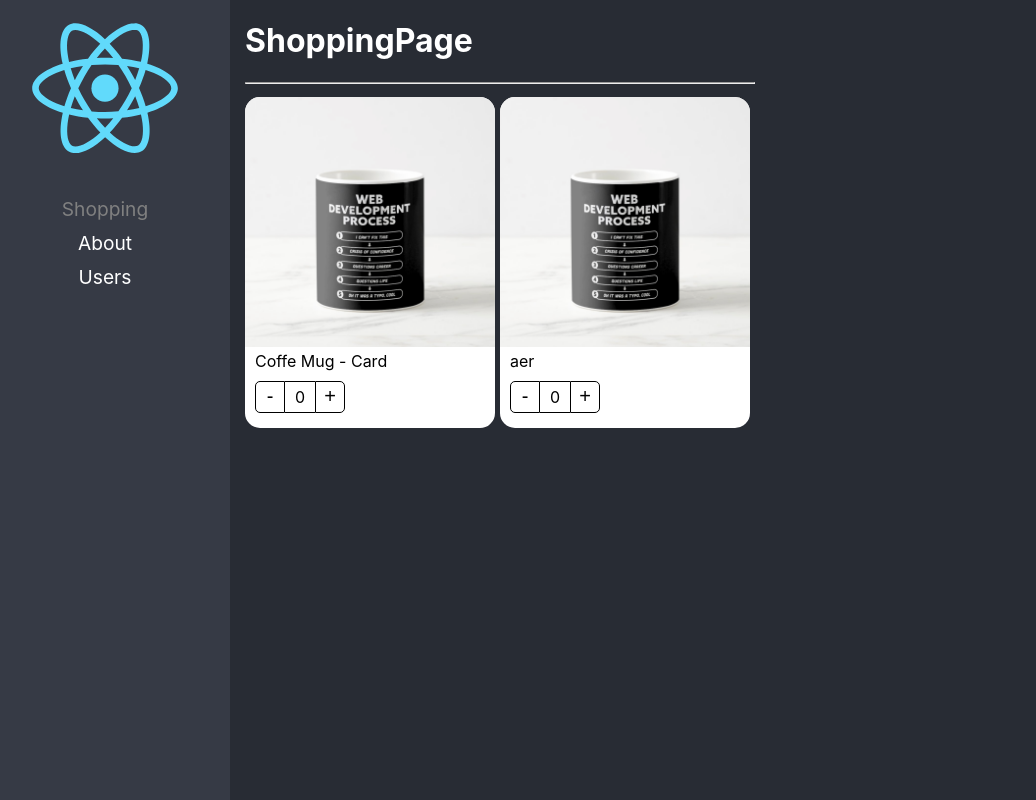
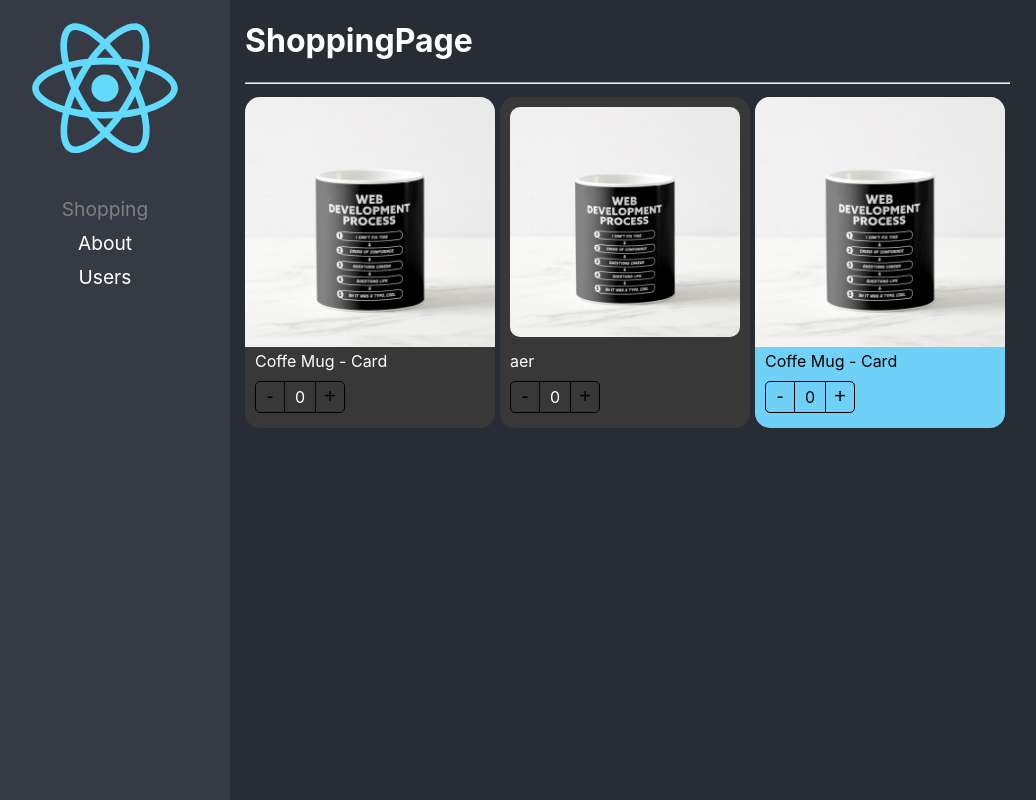
Before and after one commit to asepulvedaSMU/react-compound-component, a React (Create React App) app: page /home in a window 1280 px wide. Shown: the whole page, without its empty margins (20-1056 px from the left). Built offline with nearby package versions, Linux system fonts and the light colour scheme.

Commit message:
component extend styles ready

```diff
--- a/src/02-component-pattern/components/ProductButtons.tsx
+++ b/src/02-component-pattern/components/ProductButtons.tsx
@@ -2,7 +2,11 @@ import { useContext } from 'react';
 import { ProductContext } from './ProductCard';
 import styles from '../styles/styles.module.css';
 
-export const ProductButtons = () => {
+export interface Props {
+  className?: string;
+}
+
+export const ProductButtons = ({ className }: Props) => {
   const { increaseBy, counter } = useContext(ProductContext);
   return (
     <div className={styles.buttonsContainer}>
--- a/src/02-component-pattern/components/ProductCard.tsx
+++ b/src/02-component-pattern/components/ProductCard.tsx
@@ -1,18 +1,18 @@
 import styles from '../styles/styles.module.css';
 import { useProduct } from '../hooks/useProduct';
-import { createContext } from 'react';
-import {
-  ProductCardProps,
-  ProductContextProps,
-} from '../interfaces/interfaces';
-import { ProductTitle } from './ProductTitle';
-import { ProductImage } from './ProductImage';
-import { ProductButtons } from './ProductButtons';
+import { createContext, CSSProperties, ReactElement } from 'react';
+import { Product, ProductContextProps } from '../interfaces/interfaces';
 
+export interface Props {
+  product: Product;
+  children?: ReactElement | ReactElement[];
+  className?: string;
+  style?: CSSProperties;
+}
 export const ProductContext = createContext({} as ProductContextProps);
 const { Provider } = ProductContext;
 
-export const ProductCard = ({ product, children }: ProductCardProps) => {
+export const ProductCard = ({ product, children, className, style }: Props) => {
   const { counter, increaseBy } = useProduct();
 
   return (
@@ -23,10 +23,12 @@ export const ProductCard = ({ product, children }: ProductCardProps) => {
         product,
       }}
     >
-      <div className={styles.productCard}>{children}</div>
+      <div
+        className={`${styles.productCard} ${className}`}
+        style={style}
+      >
+        {children}
+      </div>
     </Provider>
   );
 };
-ProductCard.Title = ProductTitle;
-ProductCard.Image = ProductImage;
-ProductCard.Buttons = ProductButtons;
--- a/src/02-component-pattern/components/ProductImage.tsx
+++ b/src/02-component-pattern/components/ProductImage.tsx
@@ -2,8 +2,11 @@ import { useContext } from 'react';
 import { ProductContext } from './ProductCard';
 import noImage from '../assets/no-image.jpg';
 import styles from '../styles/styles.module.css';
-
-export const ProductImage = ({ img = '' }) => {
+export interface Props {
+  img?: string;
+  className?: string;
+}
+export const ProductImage = ({ img, className }: Props) => {
   const { product } = useContext(ProductContext);
   let imgShow: string;
 
@@ -16,7 +19,7 @@ export const ProductImage = ({ img = '' }) => {
   }
   return (
     <img
-      className={styles.productImg}
+      className={`${styles.productImg} ${className}`}
       src={imgShow}
       alt='ProductImage'
     />
--- a/src/02-component-pattern/components/ProductTitle.tsx
+++ b/src/02-component-pattern/components/ProductTitle.tsx
@@ -1,12 +1,16 @@
 import { useContext } from 'react';
 import styles from '../styles/styles.module.css';
 import { ProductContext } from './ProductCard';
+export interface Props {
+  title?: string;
+  className?: string;
+}
 
-export const ProductTitle = ({ title }: { title?: string }) => {
+export const ProductTitle = ({ title, className }: Props) => {
   const { product } = useContext(ProductContext);
 
   return (
-    <span className={styles.productDescription}>
+    <span className={`${styles.productDescription} ${className}`}>
       {title ? title : product.title}
     </span>
   );
--- a/src/02-component-pattern/pages/ShoppingPage.tsx
+++ b/src/02-component-pattern/pages/ShoppingPage.tsx
@@ -1,3 +1,4 @@
+import '../styles/custom-styles.css';
 import {
   ProductButtons,
   ProductCard,
@@ -21,15 +22,38 @@ export const ShoppingPage = () => {
           flexWrap: 'wrap',
         }}
       >
-        <ProductCard product={product}>
+        <ProductCard
+          product={product}
+          className='bg-dark text-white'
+        >
           <ProductCard.Image img={product.img} />
           <ProductCard.Title title={product.title} />
-          <ProductCard.Buttons />
+          <ProductCard.Buttons className='custom-buttons' />
         </ProductCard>
 
-        <ProductCard product={product}>
-          <ProductImage img={product.img} />
-          <ProductTitle title={'aer'} />
+        <ProductCard
+          product={product}
+          className='bg-dark text-white'
+        >
+          <ProductImage
+            img={product.img}
+            className='custom-image'
+          />
+          <ProductTitle
+            title={'aer'}
+            className='text-white'
+          />
+          <ProductButtons className='custom-buttons' />
+        </ProductCard>
+
+        <ProductCard
+          product={product}
+          style={{
+            backgroundColor: '#70D1F8',
+          }}
+        >
+          <ProductImage />
+          <ProductTitle />
           <ProductButtons />
         </ProductCard>
       </div>
--- /dev/null
+++ b/src/02-component-pattern/styles/custom-styles.css
@@ -0,0 +1,16 @@
+.bg-dark {
+  background-color: rgb(56, 56, 56) !important;
+}
+.text-white {
+  color: white !important;
+}
+.custom-image {
+  border-radius: 20px !important;
+  padding: 10px !important;
+  width: calc(100% - 20px) !important;
+}
+.custom-buttons button,
+.custom-buttons div {
+  color: white;
+  border-color: white;
+}
```
Also changed, not shown: src/02-component-pattern/interfaces/interfaces.ts (+7 -8 lines).
